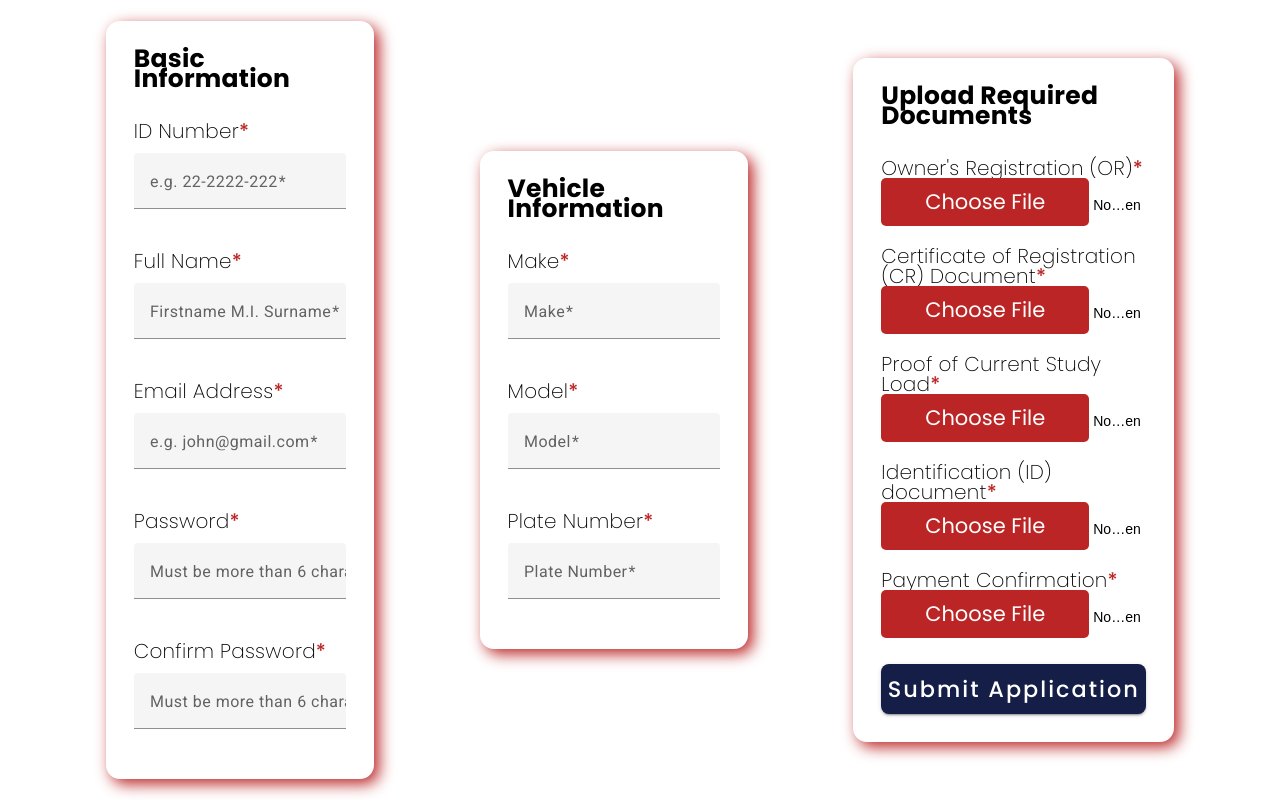
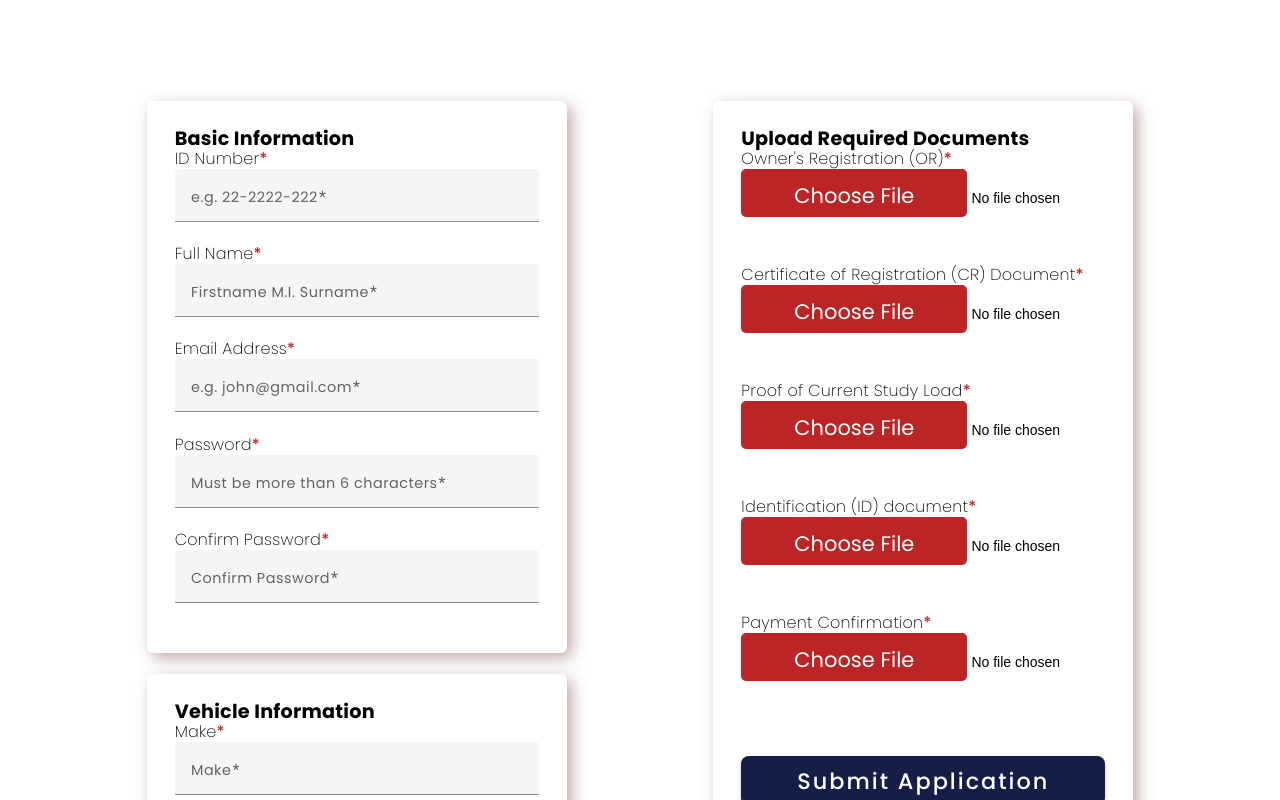
Before and after one commit to LM-Inocentes/ParkPal, an Angular app in the folder ParkPal/: page /register in a window 1280 px wide. Shown: the top 800 px of the page. Built offline with nearby package versions, Linux system fonts and the light colour scheme.

Commit message:
feedback-list added

```diff
--- a/ParkPal/src/app/app-navigation/app-navigation.component.html
+++ b/ParkPal/src/app/app-navigation/app-navigation.component.html
@@ -130,7 +130,11 @@
       <!-- end of Profile -->
 
       <!-- Pending reg -->
-      <a class="mat-nav-list-btns" href="/pending-registrations" *ngIf="(user.Level!=1)">
+      <a
+        class="mat-nav-list-btns"
+        href="/pending-registrations"
+        *ngIf="user.Level != 1"
+      >
         <div class="categ_svg_icon_style">
           <svg
             xmlns="http://www.w3.org/2000/svg"
@@ -151,7 +155,7 @@
       <!-- end of Pending reg -->
 
       <!-- history reports -->
-      <a class="mat-nav-list-btns" href="" *ngIf="(user.Level!=1)">
+      <a class="mat-nav-list-btns" href="" *ngIf="user.Level != 1">
         <div class="categ_svg_icon_style">
           <svg
             xmlns="http://www.w3.org/2000/svg"
@@ -171,7 +175,7 @@
       <!-- end of history reports -->
 
       <!-- Manual Registration -->
-      <a class="mat-nav-list-btns" *ngIf="(user.Level!=1)">
+      <a class="mat-nav-list-btns" *ngIf="user.Level != 1">
         <div class="categ_svg_icon_style">
           <svg
             xmlns="http://www.w3.org/2000/svg"
@@ -190,7 +194,7 @@
       </a>
       <!-- end of Manual Registration -->
       <!-- User -->
-      <div class="ManualReg_sub" *ngIf="(user.Level!=1)">
+      <div class="ManualReg_sub" *ngIf="user.Level != 1">
         <a href="/user-registration" class="ManualReg_sub_btn">
           <!-- <div class="ManualReg_sub_btn_icon">
             <svg
@@ -317,7 +321,7 @@
       <!-- end of dataprivacy -->
 
       <!-- feedback -->
-      <a class="mat-nav-list-btns" href="/feedback" >
+      <a class="mat-nav-list-btns" href="/feedback">
         <div class="categ_svg_icon_style">
           <svg
             xmlns="http://www.w3.org/2000/svg"
@@ -335,6 +339,27 @@
         <p>Feedback</p>
       </a>
       <!-- end of feedback -->
+
+      <!-- feedback-List -->
+      <a class="mat-nav-list-btns" href="/feedback-list">
+        <div class="categ_svg_icon_style">
+          <svg
+            xmlns="http://www.w3.org/2000/svg"
+            enable-background="new 0 0 24 24"
+            viewBox="0 0 24 24"
+            id="list-ul"
+            height="35"
+            width="35"
+          >
+            <path
+              fill="currentcolor"
+              d="M7,8h14c0.6,0,1-0.4,1-1s-0.4-1-1-1H7C6.4,6,6,6.4,6,7S6.4,8,7,8z M21,11H7c-0.6,0-1,0.4-1,1s0.4,1,1,1h14c0.6,0,1-0.4,1-1S21.6,11,21,11z M21,16H7c-0.6,0-1,0.4-1,1s0.4,1,1,1h14c0.6,0,1-0.4,1-1S21.6,16,21,16z M3.7,6.3C3.6,6.2,3.5,6.1,3.4,6.1C3,5.9,2.6,6,2.3,6.3C2.2,6.4,2.1,6.5,2.1,6.6C2,6.9,2,7.1,2.1,7.4c0.1,0.1,0.1,0.2,0.2,0.3c0.1,0.1,0.2,0.2,0.3,0.2C2.7,8,2.9,8,3,8c0.3,0,0.5-0.1,0.7-0.3c0.1-0.1,0.2-0.2,0.2-0.3C4,7.1,4,6.9,3.9,6.6C3.9,6.5,3.8,6.4,3.7,6.3z M3.7,11.3C3.4,11,3,10.9,2.6,11.1c-0.1,0.1-0.2,0.1-0.3,0.2c-0.1,0.1-0.2,0.2-0.2,0.3c-0.1,0.2-0.1,0.5,0,0.8c0.1,0.1,0.1,0.2,0.2,0.3c0.1,0.1,0.2,0.2,0.3,0.2C2.7,13,2.9,13,3,13c0.1,0,0.3,0,0.4-0.1c0.1-0.1,0.2-0.1,0.3-0.2c0.1-0.1,0.2-0.2,0.2-0.3c0.1-0.2,0.1-0.5,0-0.8C3.9,11.5,3.8,11.4,3.7,11.3z M3.7,16.3c-0.1-0.1-0.2-0.2-0.3-0.2c-0.2-0.1-0.5-0.1-0.8,0c-0.1,0-0.2,0.1-0.3,0.2c-0.1,0.1-0.2,0.2-0.2,0.3C1.9,17,2,17.4,2.3,17.7c0.1,0.1,0.2,0.2,0.3,0.2C2.7,18,2.9,18,3,18c0.1,0,0.3,0,0.4-0.1c0.1-0.1,0.2-0.1,0.3-0.2C4,17.4,4.1,17,3.9,16.6C3.9,16.5,3.8,16.4,3.7,16.3z"
+            ></path>
+          </svg>
+        </div>
+        <p>Feedback List</p>
+      </a>
+      <!-- end of feedback-List -->
 
       <!-- Logout -->
       <a class="mat-nav-list-btns" href="/" (click)="logout()">
--- a/ParkPal/src/app/app-routing.module.ts
+++ b/ParkPal/src/app/app-routing.module.ts
@@ -13,6 +13,7 @@ import { ModRegistrationComponent } from './manual-registration/mod-registration
 import { AdminRegistrationComponent } from './manual-registration/admin-registration/admin-registration.component';
 import { User } from './shared/models/user';
 import { UserProfileComponent } from './user-profile/user-profile.component';
+import { FeedbackListComponent } from './feedback-list/feedback-list.component';
 
 const routes: Routes = [
   {path : '',title: 'ParkPal-Login',  component : LoginComponent},
@@ -68,6 +69,12 @@ const routes: Routes = [
         title: 'Feedback',
         data: { title: 'FEEDBACK' },
       },
+      {
+        path: 'feedback-list',
+        component: FeedbackListComponent,
+        title: 'Feedback-list',
+        data: { title: 'FEEDBACK LIST' },
+      },
       // for the Profile
       {
         path: 'my-profile',
--- a/ParkPal/src/app/app.module.ts
+++ b/ParkPal/src/app/app.module.ts
@@ -34,6 +34,7 @@ import {MatExpansionModule} from '@angular/material/expansion';
 import { MatTableModule } from '@angular/material/table';
 import { ImageModalComponent } from './component/image-modal/image-modal.component';
 import { MatDialogModule } from '@angular/material/dialog';
+import { FeedbackListComponent } from './feedback-list/feedback-list.component';
 
 
 
@@ -55,6 +56,7 @@ import { MatDialogModule } from '@angular/material/dialog';
     AdminRegistrationComponent,
     UserProfileComponent,
     ImageModalComponent,
+    FeedbackListComponent,
 
   ],
   imports: [
--- a/ParkPal/src/app/component/register/register.component.html
+++ b/ParkPal/src/app/component/register/register.component.html
@@ -2,6 +2,7 @@
   <!-- input information/s -->
   <form [formGroup]="registerForm" (ngSubmit)="submit()">
     <div class="main__container__grid">
+      <div class="combine-basic-vehicle-info">
         <!-- Basic Information -->
         <div class="main__basicinformation">
           <p class="main__information__texttitles">Basic Information</p>
@@ -11,7 +12,7 @@
             <p class="information__texttitles">ID Number<span>*</span></p>
             <mat-form-field>
               <mat-label>e.g. 22-2222-222</mat-label>
-            <input matInput type="text" formControlName="IDNo"/>
+              <input matInput type="text" formControlName="IDNo" />
             </mat-form-field>
           </div>
 
@@ -20,7 +21,7 @@
             <p class="information__texttitles">Full Name<span>*</span></p>
             <mat-form-field>
               <mat-label>Firstname M.I. Surname</mat-label>
-            <input matInput type="text" formControlName="Fullname"/>
+              <input matInput type="text" formControlName="Fullname" />
             </mat-form-field>
           </div>
 
@@ -29,7 +30,7 @@
             <p class="information__texttitles">Email Address<span>*</span></p>
             <mat-form-field>
               <mat-label>e.g. john@gmail.com</mat-label>
-            <input matInput type="email" formControlName="email"/>
+              <input matInput type="email" formControlName="email" />
             </mat-form-field>
           </div>
 
@@ -38,16 +39,21 @@
             <p class="information__texttitles">Password<span>*</span></p>
               <mat-form-field>
                 <mat-label>Must be more than 6 characters</mat-label>
-            <input matInput type="password" formControlName="password"/>
+                <input matInput type="password" formControlName="password" />
               </mat-form-field>
+
           </div>
 
           <!-- Confirm Password -->
           <div>
-          <p class="information__texttitles">Confirm Password<span>*</span></p>
+            <p class="information__texttitles">
+              Confirm Password<span>*</span>
+            </p>
             <mat-form-field>
-            <mat-label>Must be more than 6 characters</mat-label>
-            <input matInput type="password" formControlName="confirmPassword"/>
+              <mat-label>Confirm Password</mat-label>
+              <input matInput
+              type="password"
+              formControlName="confirmPassword" />
             </mat-form-field>
           </div>
         </div>
@@ -62,7 +68,7 @@
             <p class="information__texttitles">Make<span>*</span></p>
             <mat-form-field>
               <mat-label>Make</mat-label>
-            <input matInput type="text" formControlName="VMake"/>
+              <input matInput type="text" formControlName="VMake" />
             </mat-form-field>
           </div>
 
@@ -71,7 +77,7 @@
             <p class="information__texttitles">Model<span>*</span></p>
             <mat-form-field>
               <mat-label>Model</mat-label>
-            <input matInput type="text" formControlName="VModel"/>
+              <input matInput type="text" formControlName="VModel" />
             </mat-form-field>
           </div>
 
@@ -80,11 +86,12 @@
             <p class="information__texttitles">Plate Number<span>*</span></p>
             <mat-form-field>
               <mat-label>Plate Number</mat-label>
-            <input matInput type="text" formControlName="VPlateNo"/>
+              <input matInput type="text" formControlName="VPlateNo" />
             </mat-form-field>
           </div>
         </div>
         <!-- end of vehicle section -->
+      </div>
 
       <!-- Upload Required Documents Section -->
       <div class="main__uploadreqdoc">
@@ -92,23 +99,48 @@
         <div class="information__texttitles">
           Owner's Registration (OR)<span>*</span>
         </div>
-        <input class="upload-box" type="file" accept="image/*" (change)="ORFile($event)"/>
+        <input
+          class="upload-box"
+          type="file"
+          accept="image/*"
+          (change)="ORFile($event)"
+        />
         <div class="information__texttitles">
           Certificate of Registration (CR) Document<span>*</span>
         </div>
-        <input class="upload-box" type="file" accept="image/*" (change)="CRFile($event)"/>
+        <input
+          class="upload-box"
+          type="file"
+          accept="image/*"
+          (change)="CRFile($event)"
+        />
         <div class="information__texttitles">
           Proof of Current Study Load<span>*</span>
         </div>
-        <input class="upload-box" type="file" accept="image/*" (change)="SLFile($event)"/>
+        <input
+          class="upload-box"
+          type="file"
+          accept="image/*"
+          (change)="SLFile($event)"
+        />
         <div class="information__texttitles">
           Identification (ID) document<span>*</span>
         </div>
-        <input class="upload-box" type="file" accept="image/*" (change)="IDFile($event)"/>
+        <input
+          class="upload-box"
+          type="file"
+          accept="image/*"
+          (change)="IDFile($event)"
+        />
         <div class="information__texttitles">
           Payment Confirmation<span>*</span>
         </div>
-        <input class="upload-box" type="file" accept="image/*" (change)="PaymentFile($event)"/>
+        <input
+          class="upload-box"
+          type="file"
+          accept="image/*"
+          (change)="PaymentFile($event)"
+        />
         <!-- Submit application -->
         <button mat-raised-button type="submit">Submit Application</button>
         <!-- End ofSubmit application -->
--- a/ParkPal/src/app/component/register/register.component.scss
+++ b/ParkPal/src/app/component/register/register.component.scss
@@ -12,7 +12,7 @@
 //     margin: auto;
 // }
 
-* {
+p {
     box-sizing: border-box;
     margin: 0;
     padding: 0;
@@ -23,7 +23,12 @@ span {
     font-weight: 500;
 }
 
+.combine-basic-vehicle-info{
+    width: fit-content;
+}
+
 .upload-box {
+    padding: 0 0 3rem 0;
     font-size: 1em;
     background-color: #FFFFFF;
     outline: none;
@@ -37,9 +42,9 @@ span {
     border: 0;
     border-radius: 5px;
     max-width: 100%;
-    width: 13rem;
+    width: fit-content;
     height: 3rem;
-    max-height: 100%;
+    padding: 0.7rem 3.313rem 0.7rem 3.313rem;
 }
 
 ::-webkit-file-upload-button:hover {
@@ -48,39 +53,53 @@ span {
     background: #FF6F6F;
 }
 
+mat-label{
+    font-family: 'Poppins', Courier, monospace;
+    font-size: 0.9rem;
+}
+
+mat-form-field{
+    display: flex;
+    justify-content: center;
+    align-items: center;
+    width: 22.75rem;
+    height: 4.7rem;
+}
+
 .main__information__texttitles {
     width: 165px;
     min-width: 100%;
-    font-size: 25px;
+    font-size: 1.2rem;
     font-weight: bolder;
     font-family: 'Poppins', Courier, monospace;
 }
 
+
 .information__texttitles {
-    padding: 1em 0 0 0;
     width: 165px;
     min-width: 100%;
-    font-size: 20px;
+    font-size: 1rem;
     font-weight: 200;
     font-family: 'Poppins', Courier, monospace;
 }
 
 .main__container__grid {
+    padding: 5rem 0 0 0;
     display: flex;
     justify-content: space-evenly;
-    align-items: center;
-    align-items: center;
+    align-items: start;
 
     .main__basicinformation,
     .main__vehicleinformation,
     .main__uploadreqdoc {
-        box-shadow: 5px 5px 15px #BB2525;
+        box-shadow: 5px 5px 15px #88555581;
+        border-radius: 6px;
         padding: 2em;
-        border-radius: 1em;
+        // border-radius: 1em;
         margin: 1.5em 0 1.2em 0;
 
-        width: 100vh;
-        max-width: fit-content;
+        // width: 100vh;
+        // max-width: fit-content;
     }
 
     .main__basicinformation {
@@ -90,11 +109,14 @@ span {
     }
 
     .main__uploadreqdoc {
+        width: fit-content;
+        height: 100vh;
         display: flex;
         flex-direction: column;
 
         button[mat-raised-button] {
             margin: 1.2em 0 0 0;
+            width: 22.75rem;
             color: white;
             background-color: #141E46;
             font-size: 1.6em;
--- a/ParkPal/src/app/dashboard/dashboard.component.html
+++ b/ParkPal/src/app/dashboard/dashboard.component.html
@@ -1,29 +1,44 @@
 <div class="dashboard-div">
-    <div class="greetings">
-        Hi, {{Firstname}}!
-    </div>
-    <div class="status-header">
-        Overview
-    </div>
+  <div class="greetings">Hi, {{ Firstname }}!</div>
+  <div class="status-header">Overview</div>
   <div class="status-box">
     <div class="vacant">
-                Vacant<br><br>
+      Vacant<br /><br />
       9
     </div>
     <div class="occupied">
-                Occupied<br><br>
+      Occupied<br /><br />
       40
     </div>
     <div class="pending">
-                Pending<br><br>
+      Pending<br /><br />
       10
     </div>
     <div class="reports">
-                Reports<br><br>
+      Reports<br /><br />
       20
     </div>
   </div>
   <div class="university-map">
-        <img src="assets/map.png">
+    <img src="assets/map.png" />
+  </div>
+
+  <div class="user-id">
+    <!-- user Name -->
+    <div class="user-id-name"><p>Charles Henricks Dela Pena</p></div>
+    <!-- end user Name -->
+
+    <!-- User Id -->
+    <div class="user-id-identification"><p>18-2022-189</p></div>
+    <!-- end User Id -->
+
+    <!-- user Email -->
+    <div class="user-id-email"><p>charles.dp@gmail.com</p></div>
+    <!-- end user Email -->
+
+    <!-- Buttons -->
+    <button class="accept-btn">Accept</button>
+    <button class="reject-btn">Reject</button>
+    <!-- end of Buttons -->
   </div>
 </div>
--- a/ParkPal/src/app/dashboard/dashboard.component.scss
+++ b/ParkPal/src/app/dashboard/dashboard.component.scss
@@ -28,17 +28,22 @@
     display: grid;
     height: auto;
     grid-auto-flow: row;
-    grid-template-columns: repeat(4, 140px); /* Create 4 columns */
+    grid-template-columns: repeat(4, 140px);
+    /* Create 4 columns */
     grid-template-rows: repeat(1, 140px);
-    gap: 5vw; /* Adjust the gap between grid items */
+    gap: 5vw;
+    /* Adjust the gap between grid items */
     //justify-content: space-evenly;
 }
 
 @media (max-width: 950px) {
+
     /* For screens smaller than 768px (e.g., mobile), make it a single column layout */
     .status-box {
-        grid-auto-flow: row; /* Flow items in rows */
-        grid-template-columns: repeat(2, 140px); /* Single column layout */
+        grid-auto-flow: row;
+        /* Flow items in rows */
+        grid-template-columns: repeat(2, 140px);
+        /* Single column layout */
     }
 
     .greetings {
@@ -148,3 +153,54 @@
 p {
     font-size: large;
 }
+
+//user-card
+.user-id {
+    justify-content: center;
+    display: flex;
+    flex-direction: column;
+    align-items: center;
+    border: 1px solid grey;
+    border-radius: 7px;
+    width: 250px;
+    height: 250px;
+    margin: 0;
+    box-shadow: 3px 3px 4px rgba(2, 2, 2, 0.2862745098);
+
+    .user-id-name {
+        width: 150px;
+        height: fit-content;
+        justify-content: center;
+
+        p {
+            text-align: center;
+        }
+    }
+
+    // buttons
+    button {
+        appearance: none;
+    }
+
+    .reject-btn,
+    .accept-btn {
+        border-radius: 4px;
+        width: 100px;
+        height: 30px;
+        font-family: 'Poppins', Courier, monospace;
+        font-size: 1rem;
+        margin: 0 0 0.5rem 0;
+    }
+
+    .accept-btn {
+        background-color: #FF9494;
+        border: 1px solid red;
+    }
+
+    .reject-btn {
+        background-color: skyblue;
+        border: 1px solid blue;
+
+    }
+
+}
--- /dev/null
+++ b/ParkPal/src/app/feedback-list/feedback-list.component.html
@@ -0,0 +1 @@
+<p>feedback-list works!</p>
```
Also changed, not shown: ParkPal/src/app/feedback-list/feedback-list.component.ts (added, +10 -0 lines), ParkPal/src/app/feedback-list/feedback-list.component.scss (added), ParkPal/src/assets/svg/feedback-list.svg (added), 1 other file (tests, documents, lock files or other folders). Lines whose indentation alone changed are shown as unchanged.
